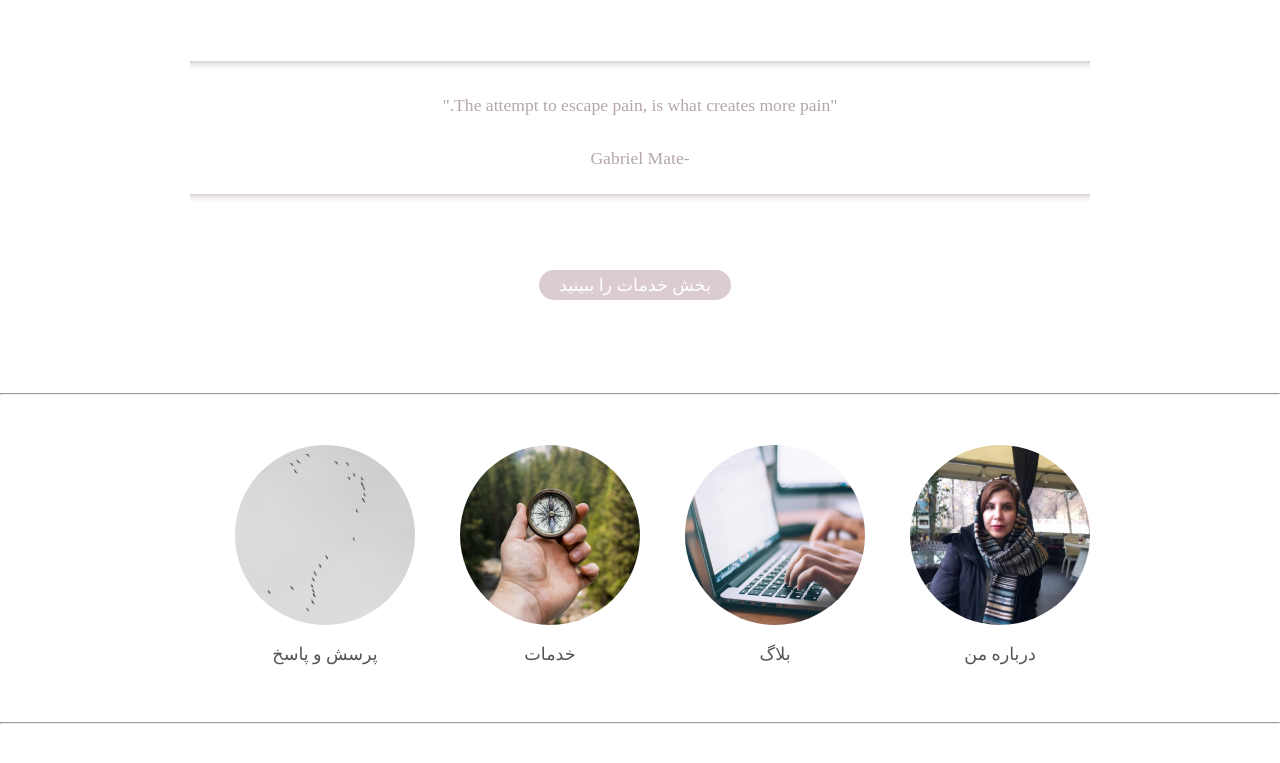
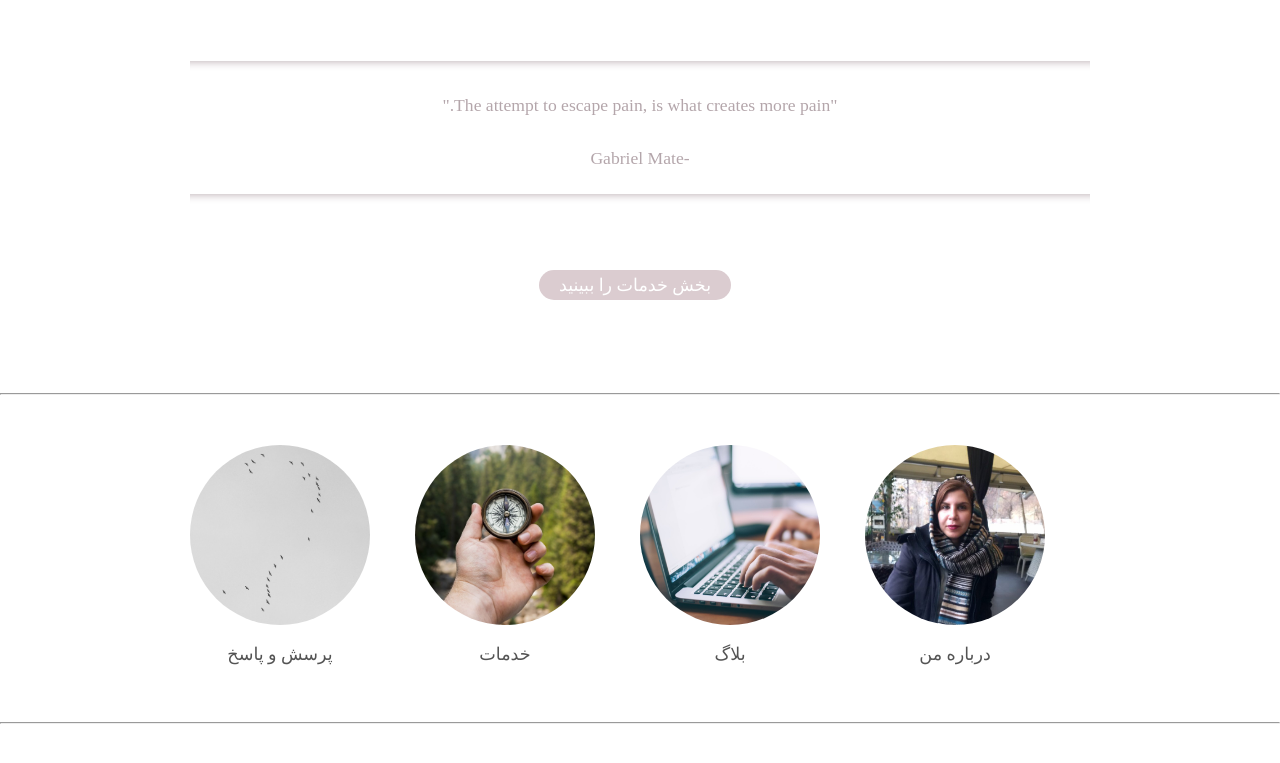
Before and after one commit to saeed-sufi/ned, a website: page app/index.html in a window 1280 px wide. Shown: the part 1325-2088 px from the top of the page. Drawn offline with Linux system fonts and the light colour scheme; a web font is replaced by a local one.

Commit message:
get-started section is not correctly padded

```diff
--- a/app/assets/styles/modules/_get-started.css
+++ b/app/assets/styles/modules/_get-started.css
@@ -21,8 +21,6 @@
       text-decoration: none;
       color: $textColor;
     }
-
-
   }
 
   &__img {
--- a/app/assets/styles/modules/_row.css
+++ b/app/assets/styles/modules/_row.css
@@ -2,12 +2,11 @@
 
   @mixin clearfix;
 
-
-    padding-left: -45px;
-
+  margin-right: -45px;
+  overflow: hidden;
 
   &--gutters > div {
-    padding-left: 45px;
+    padding-right: 45px;
   }
 
   &--medium-3 {
--- a/app/index.html
+++ b/app/index.html
@@ -14,6 +14,7 @@
 <body>
 
   <header>
+
     <nav class="navbar navbar--stick">
       <div class="wrapper--narrow">
         <ul class="row">
@@ -26,6 +27,7 @@
         </ul>
       </div>
     </nav>
+
     <div class="logo">
       <a href="#"><img class="logo__img" src="./assets/images/logo/logo.png" alt="neda sedighi logo"></a>
     </div>
@@ -92,7 +94,6 @@
     <hr>
     <div class="wrapper">
       <section class="get-started">
-        <!-- <p>از کجا شروع کنم </p> -->
 
         <div class="row row--gutters">
           <div class="get-started__item row--medium-3">
@@ -123,10 +124,17 @@
             </a>
           </div>
         </div>
+
       </section>
     </div>
     <hr>
   </div>
+
+  <div class="page-section">
+    <footer>
+
+    </footer>
+  </div>
 </body>
 
 </html>
--- a/app/temp/styles/styles.css
+++ b/app/temp/styles/styles.css
@@ -599,8 +599,8 @@ img {
 
 .row {
 
-
-    padding-left: -45px;
+  margin-right: -45px;
+  overflow: hidden;
 }
 
 .row {
@@ -610,7 +610,7 @@ img {
   }
 
 .row--gutters > div {
-    padding-left: 45px;
+    padding-right: 45px;
   }
 
 .row--medium-3 {
```
